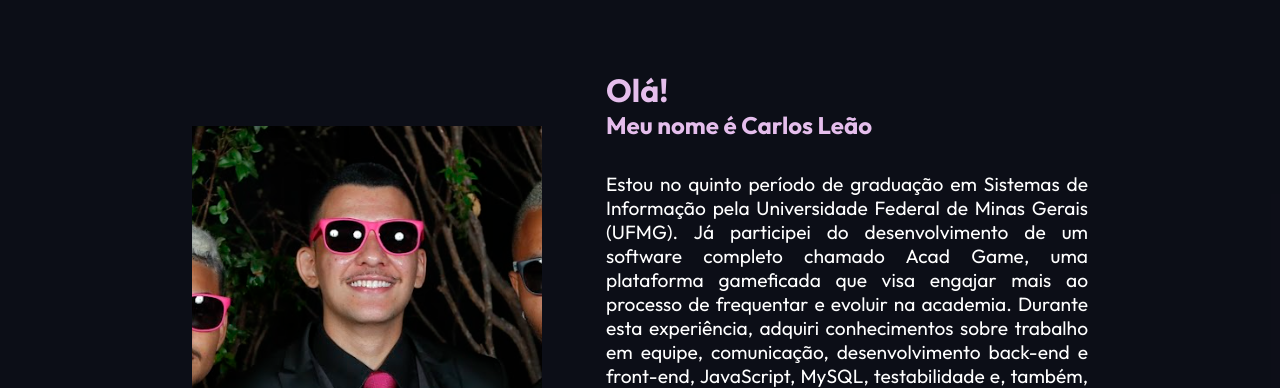
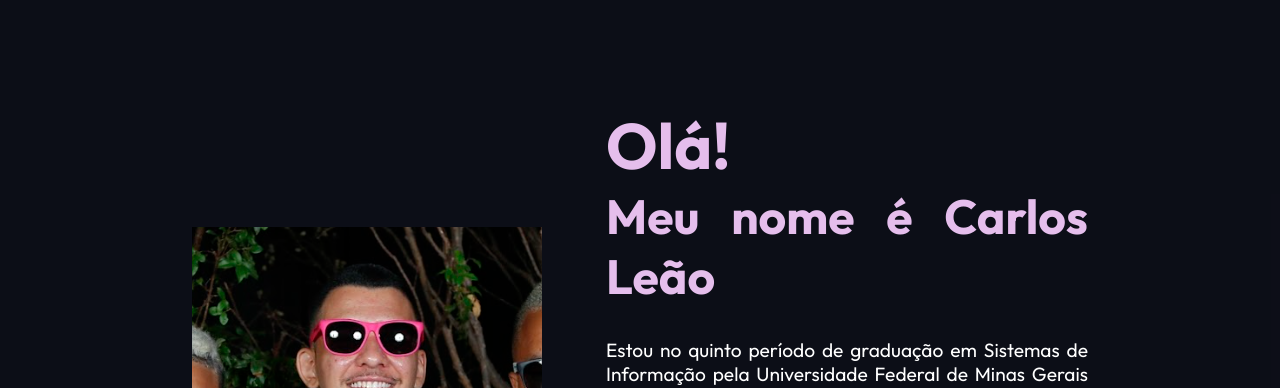
Before and after one commit to Chbmleao/Carlos-Portfolio, a React (Create React App) app: page / in a window 1280 px wide. Shown: the part 823-1211 px from the top of the page. Built offline with nearby package versions, Linux system fonts and the light colour scheme.

Commit message:
Change about me style sheet

```diff
--- a/src/components/AboutMeStyles.css
+++ b/src/components/AboutMeStyles.css
@@ -4,27 +4,30 @@
 
 .aboutme-container {
   width: 75vw;
-  height: 100vh;
   display: flex;
   justify-content: center;
   align-items: center;
   margin: auto;
   text-align: justify;
+  padding: 6rem 0;
 }
 
 .aboutme-container div {
   padding: 2rem;
 }
 
-.aboutme-container h1,
-.aboutme-container h2 {
+.aboutme-container h1 {
+  font-size: 4rem;
   color: #e5beec;
 }
 
 .aboutme-container h2 {
+  font-size: 3rem;
+  color: #e5beec;
   padding-bottom: 2rem;
 }
 
 .aboutme-container p {
+  font-size: 1.2rem;
   padding-bottom: 1rem;
 }
```
